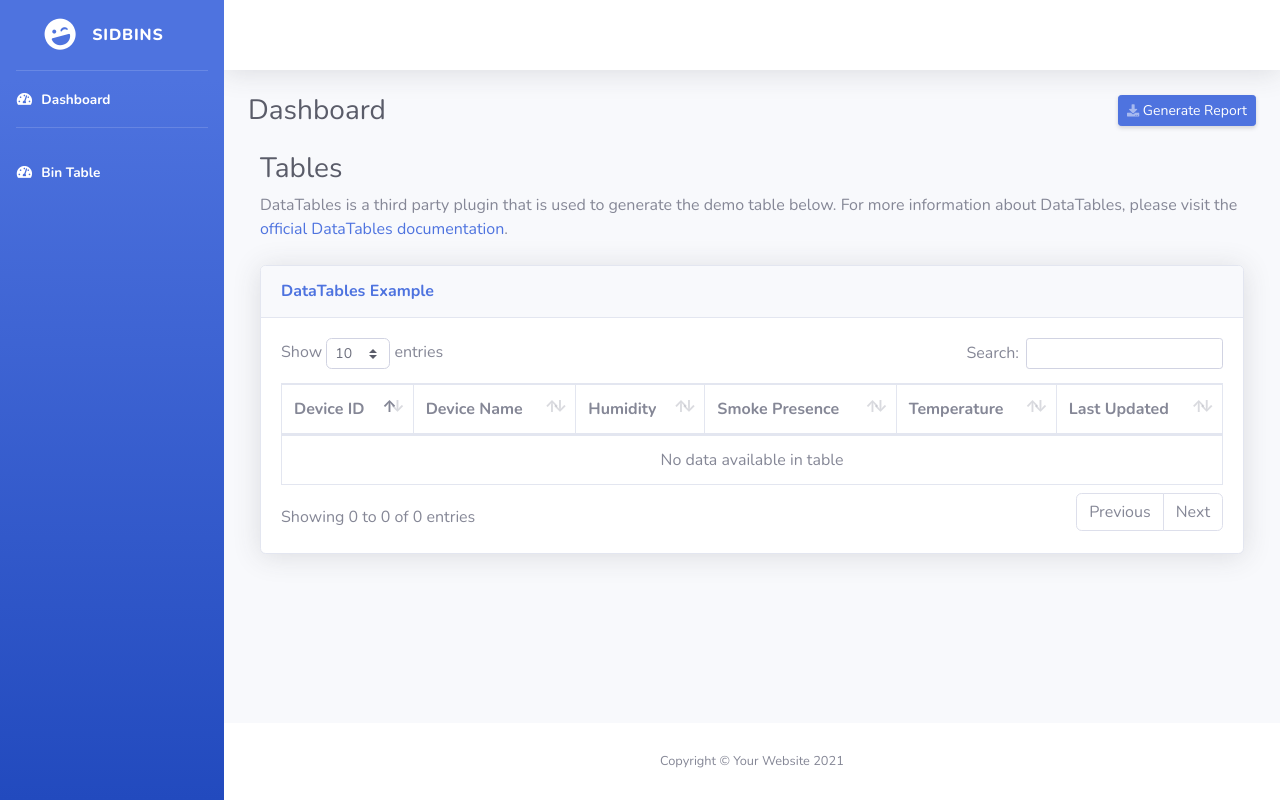
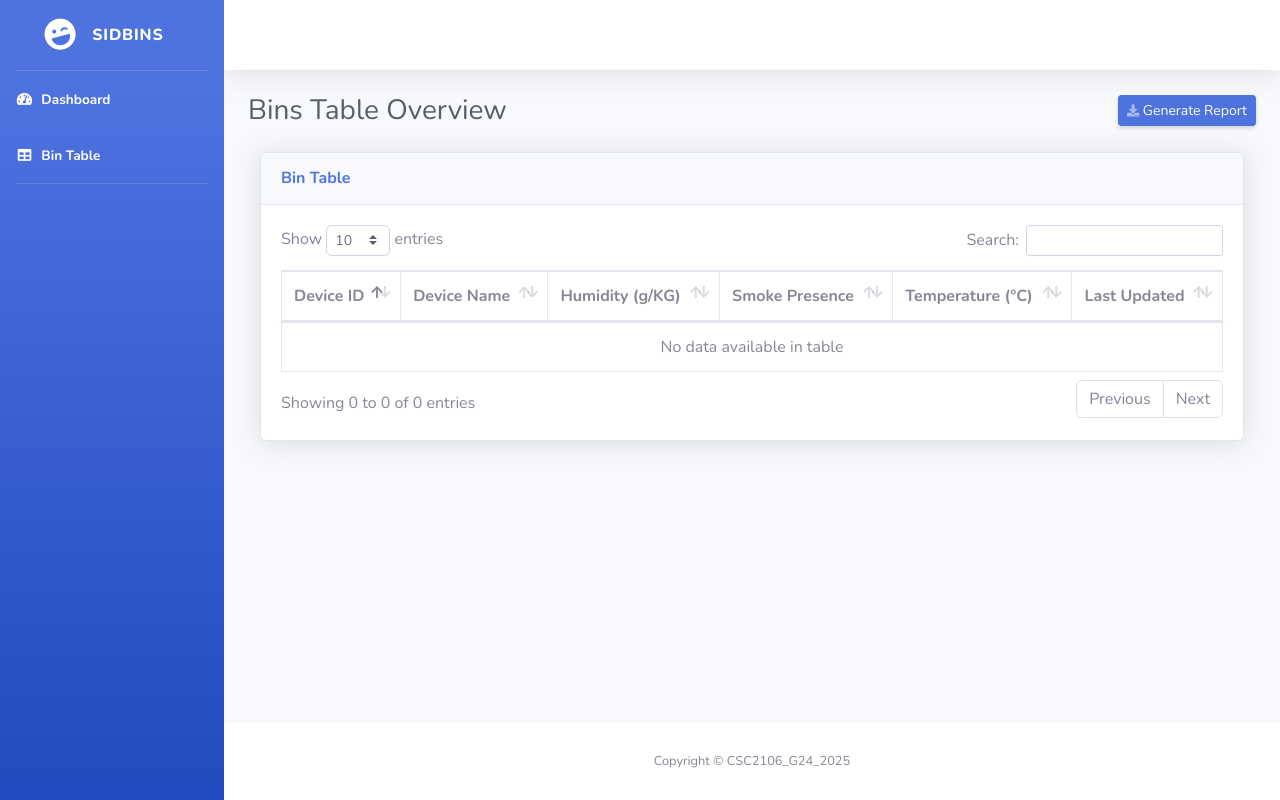
Before and after one commit to matthiaslim/csc2106_g24, a Flask app: template templates/table.html in a window 1280 px wide. Run offline with Flask 3, Linux system fonts and the light colour scheme; the template is opened without the code that fills it, so the values that code supplies are empty; some libraries are stand-ins or nearby versions.

Commit message:
integrated tables, cleaned up

```diff
--- a/main.py
+++ b/main.py
@@ -68,39 +68,16 @@ def main_dashboard():
     )
 
 
-@app.route('/table')
-def table():
-
-    api_key = get_api_key()
-
-    data = get_data()
-
-    bins = data["bins"]
-    total_bins = data["total_bins"]
-    active_bins = data["active_bins"]
-    full_bins = data["full_bins"]
-    full_bins_perctg = data["full_bins_perctg"]
-    anomaly_bins = data["anomaly_bins"]
-
-    return render_template(
-        'table.html',
-        bins=bins,
-        total_bins=total_bins,
-        active_bins=active_bins,
-        full_bins=full_bins,
-        anomaly_bins=anomaly_bins,
-        full_bins_perctg=full_bins_perctg,
-        api_key=api_key
-    )
-
 
 @app.route('/bin_table')
 def bin_table():
-    data = get_data()
+    bins = db.get_latest_data()
+    print(bins)
+    return render_template(
+        'table.html',
+        data=bins
+    )
 
-    bins = data["bins"]
-
-    return render_template('tables.html', bins=bins)
 
 
 @app.route("/get_bins")
--- a/templates/table.html
+++ b/templates/table.html
@@ -63,20 +63,21 @@
 
             <!-- Nav Item - Dashboard -->
             <li class="nav-item active">
-                <a class="nav-link" href="index.html">
+                <a class="nav-link" href="{{ url_for('main_dashboard') }}">
                     <i class="fas fa-fw fa-tachometer-alt"></i>
                     <span>Dashboard</span></a>
             </li>
 
-            <!-- Divider -->
-            <hr class="sidebar-divider">
 
             <!-- Nav Item - Dashboard -->
             <li class="nav-item active">
-                <a class="nav-link" href="index.html">
-                    <i class="fas fa-fw fa-tachometer-alt"></i>
+                <a class="nav-link" href="{{ url_for('bin_table') }}">
+                    <i class="fas fa-fw fa-table"></i>
                     <span>Bin Table</span></a>
             </li>
+
+            <!-- Divider -->
+            <hr class="sidebar-divider">
 
         </ul>
         <!-- End of Sidebar -->
@@ -109,7 +110,7 @@
 
                     <!-- Page Heading -->
                     <div class="d-sm-flex align-items-center justify-content-between mb-4">
-                        <h1 class="h3 mb-0 text-gray-800">Dashboard</h1>
+                        <h1 class="h3 mb-0 text-gray-800">Bins Table Overview</h1>
                         <a href="#" class="d-none d-sm-inline-block btn btn-sm btn-primary shadow-sm"><i
                                 class="fas fa-download fa-sm text-white-50"></i> Generate Report</a>
                     </div>
@@ -118,16 +119,11 @@
                     <div class="row">
                         <div class="container-fluid">
 
-                            <!-- Page Heading -->
-                            <h1 class="h3 mb-2 text-gray-800">Tables</h1>
-                            <p class="mb-4">DataTables is a third party plugin that is used to generate the demo table below.
-                                For more information about DataTables, please visit the <a target="_blank"
-                                    href="https://datatables.net">official DataTables documentation</a>.</p>
 
                             <!-- DataTales Example -->
                             <div class="card shadow mb-4">
                                 <div class="card-header py-3">
-                                    <h6 class="m-0 font-weight-bold text-primary">DataTables Example</h6>
+                                    <h6 class="m-0 font-weight-bold text-primary">Bin Table</h6>
                                 </div>
                                 <div class="card-body">
                                     <div class="table-responsive">
@@ -136,19 +132,19 @@
                                                 <tr>
                                                     <th>Device ID</th>
                                                     <th>Device Name</th>
-                                                    <th>Humidity</th>
+                                                    <th>Humidity (g/KG)</th>
                                                     <th>Smoke Presence</th>
-                                                    <th>Temperature</th>
+                                                    <th>Temperature (°C)</th>
                                                     <th>Last Updated</th>
                                                 </tr>
                                             </thead>
                                             <tbody>
-                                                {% for bin in bins %}
+                                                {% for bin in data %}
                                                 <tr>
                                                     <td>{{ bin.id }}</td>
-                                                    <td>{{ bin.device_id }}</td>
+                                                    <td>{{ bin.device_name }}</td>
                                                     <td>{{ bin.humidity }}</td>
-                                                    <td>{{ "Yes" if bin.smoke_conc > 500 else "No" }}</td>
+                                                    <td>{{ bin.smoke }}</td>
                                                     <td>{{ bin.temperature }}</td>
                                                     <td>{{ bin.received_at }}</td>
                                                 </tr>
@@ -179,7 +175,7 @@
             <footer class="sticky-footer bg-white">
                 <div class="container my-auto">
                     <div class="copyright text-center my-auto">
-                        <span>Copyright &copy; Your Website 2021</span>
+                        <span>Copyright &copy; CSC2106_G24_2025 </span>
                     </div>
                 </div>
             </footer>
@@ -196,25 +192,7 @@
         <i class="fas fa-angle-up"></i>
     </a>
 
-    <!-- Logout Modal-->
-    <div class="modal fade" id="logoutModal" tabindex="-1" role="dialog" aria-labelledby="exampleModalLabel"
-        aria-hidden="true">
-        <div class="modal-dialog" role="document">
-            <div class="modal-content">
-                <div class="modal-header">
-                    <h5 class="modal-title" id="exampleModalLabel">Ready to Leave?</h5>
-                    <button class="close" type="button" data-dismiss="modal" aria-label="Close">
-                        <span aria-hidden="true">×</span>
-                    </button>
-                </div>
-                <div class="modal-body">Select "Logout" below if you are ready to end your current session.</div>
-                <div class="modal-footer">
-                    <button class="btn btn-secondary" type="button" data-dismiss="modal">Cancel</button>
-                    <a class="btn btn-primary" href="login.html">Logout</a>
-                </div>
-            </div>
-        </div>
-    </div>
+
 
 
     <!-- Page level custom scripts
```
Also changed, not shown: templates/index.html (+7 -24 lines).
